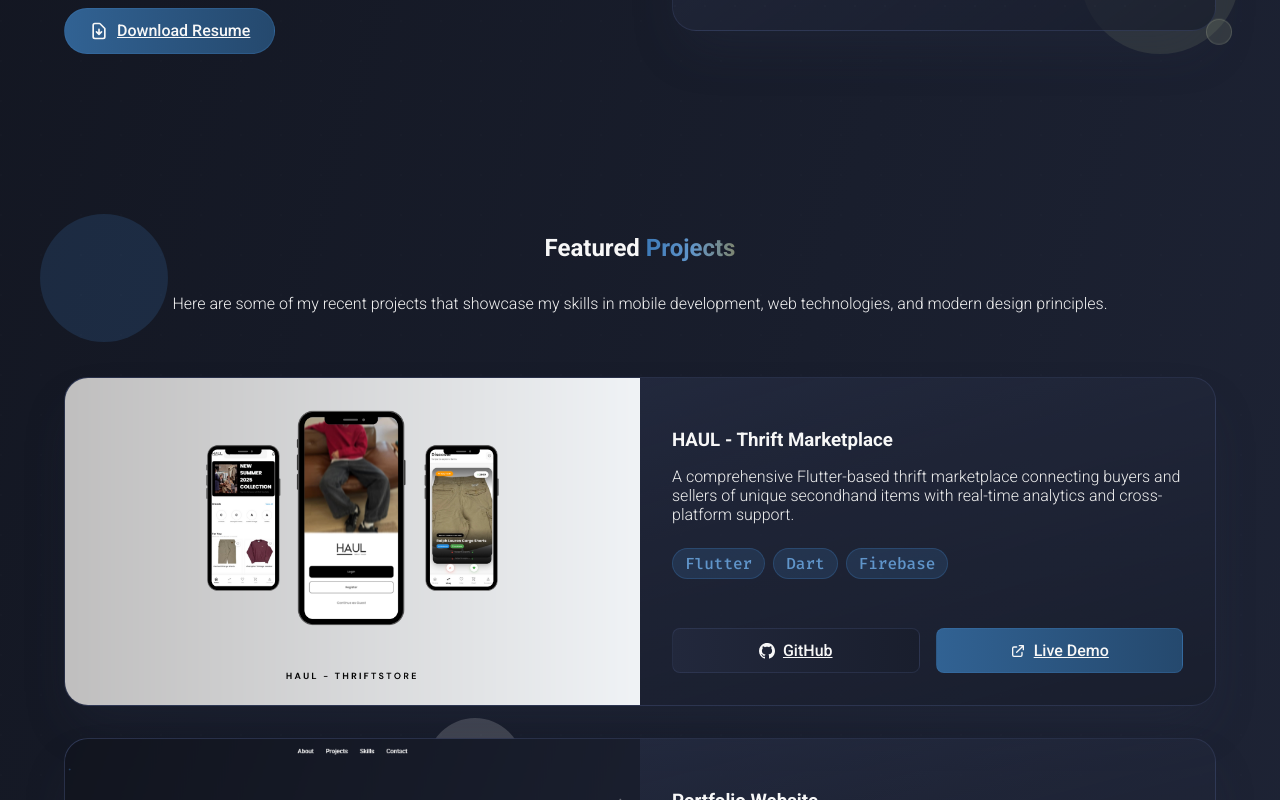
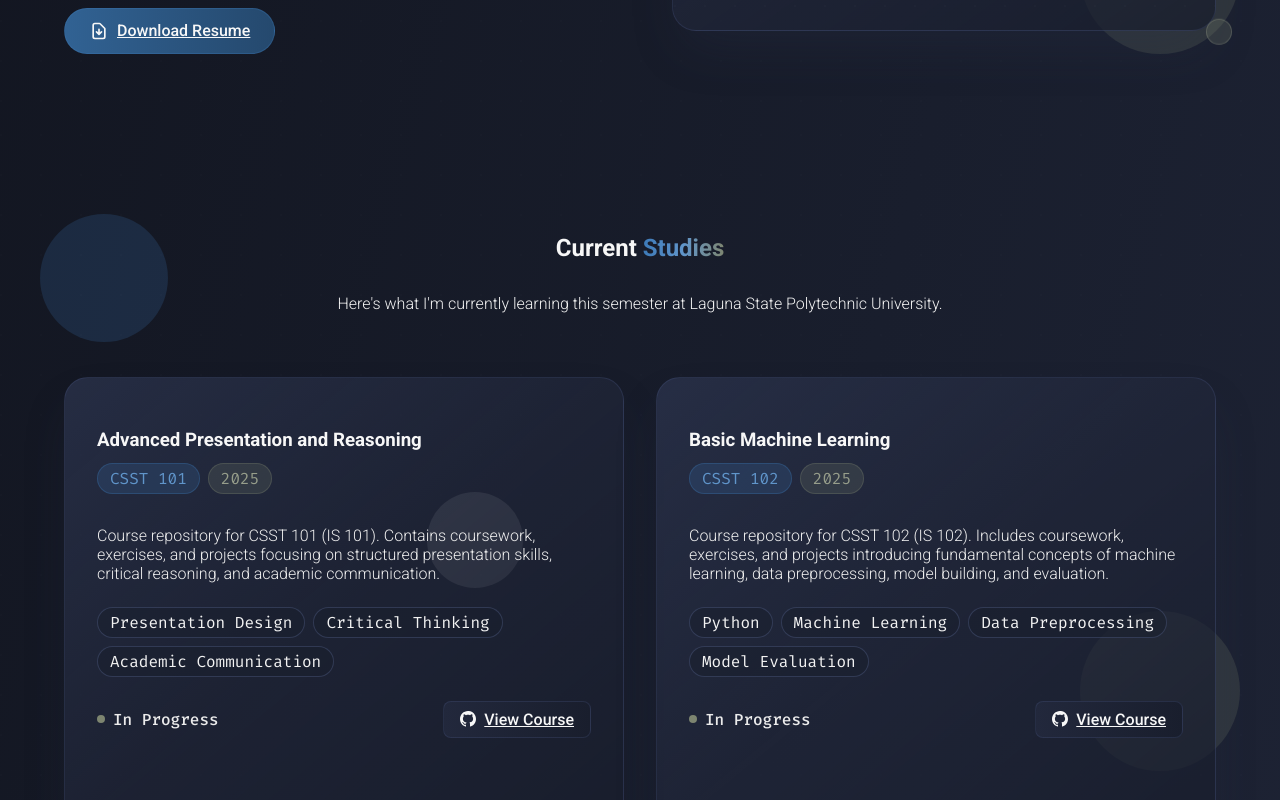
Before and after one commit to emperuna/my-portfolio, a React (Vite) app: page / in a window 1280 px wide. Shown: the part 1260-2060 px from the top of the page. Built offline with nearby package versions, Linux system fonts and the light colour scheme.

Commit message:
feat: add Activities component to showcase current courses

```diff
--- a/src/App.jsx
+++ b/src/App.jsx
@@ -6,6 +6,7 @@
 import Skills from './components/Skills'
 import Contact from './components/Contact'
 import Footer from './components/Footer'
+import Activities from './components/Activities'
 
 const App = () => {
   return (
@@ -13,6 +14,7 @@
       <Header />
       <Hero />
       <About />
+      <Activities />
       <Projects />
       <Skills />
       <Contact />
--- /dev/null
+++ b/src/components/Activities.jsx
@@ -0,0 +1,117 @@
+import React from 'react'
+
+const Activities = () => {
+  const currentCourses = [
+    {
+      code: "CSST 101",
+      title: "Advanced Presentation and Reasoning",
+      description: "Course repository for CSST 101 (IS 101). Contains coursework, exercises, and projects focusing on structured presentation skills, critical reasoning, and academic communication.",
+      technologies: ["Presentation Design", "Critical Thinking", "Academic Communication"],
+      status: "In Progress",
+      semester: "2025",
+      github: "https://emperuna.github.io/CSST-101/"
+    },
+    {
+      code: "CSST 102",
+      title: "Basic Machine Learning",
+      description: "Course repository for CSST 102 (IS 102). Includes coursework, exercises, and projects introducing fundamental concepts of machine learning, data preprocessing, model building, and evaluation.",
+      technologies: ["Python", "Machine Learning", "Data Preprocessing", "Model Evaluation"],
+      status: "In Progress",
+      semester: "2025",
+      github: "https://emperuna.github.io/CSST-102/"
+    }
+  ]
+
+  return (
+    <section id="activities" className="section relative overflow-hidden">
+      <div className="absolute inset-0 opacity-20">
+        <div className="absolute top-20 left-10 w-32 h-32 bg-steel-blue-400 rounded-full blur-3xl animate-pulse delay-300"></div>
+        <div className="absolute bottom-20 right-10 w-40 h-40 bg-reseda-green-400 rounded-full blur-3xl animate-pulse delay-1000"></div>
+        <div className="absolute top-1/2 left-1/3 w-24 h-24 bg-anti-flash-400 rounded-full blur-2xl animate-pulse delay-700"></div>
+      </div>
+
+      <div className="absolute inset-0 opacity-10">
+        <div className="absolute inset-0" style={{
+          backgroundImage: `radial-gradient(circle at 1px 1px, rgba(255,255,255,0.1) 1px, transparent 0)`,
+          backgroundSize: '40px 40px'
+        }}></div>
+      </div>
+
+      <div className="container-custom relative z-10">
+        <div className="text-center mb-16">
+          <h2 className="text-4xl md:text-5xl lg:text-6xl font-bold text-anti-flash-100 mb-8 tracking-tight font-sans">
+            Current{' '}
+            <span className="bg-gradient-to-r from-steel-blue-400 via-steel-blue-300 to-reseda-green-400 bg-clip-text text-transparent">
+              Studies
+            </span>
+          </h2>
+          <p className="text-lg md:text-xl text-anti-flash-200 leading-relaxed font-light max-w-3xl mx-auto font-sans">
+            Here's what I'm currently learning this semester at Laguna State Polytechnic University.
+          </p>
+        </div>
+
+        <div className="grid lg:grid-cols-2 gap-8 max-w-5xl mx-auto">
+          {currentCourses.map((course, index) => (
+            <div key={index} className="animate-slide-up" style={{ animationDelay: `${index * 200}ms` }}>
+              <div className="bg-gradient-to-br from-space-cadet-600/80 via-space-cadet-700/60 to-space-cadet-800/80 rounded-3xl p-8 shadow-2xl border border-space-cadet-500/30 backdrop-blur-sm hover:scale-105 transition-all duration-300 hover:shadow-xl h-full group">
+                <div className="flex items-start justify-between mb-4">
+                  <div className="flex-1">
+                    <h3 className="text-2xl font-bold text-anti-flash-100 mb-3 font-sans group-hover:text-steel-blue-300 transition-colors duration-200">
+                      {course.title}
+                    </h3>
+                    <div className="flex items-center gap-2 mb-4">
+                      <span className="text-sm font-mono text-steel-blue-300 bg-steel-blue-400/20 px-3 py-1 rounded-full border border-steel-blue-400/30">
+                        {course.code}
+                      </span>
+                      <span className="text-sm text-reseda-green-300 bg-reseda-green-400/20 px-3 py-1 rounded-full font-mono border border-reseda-green-400/30">
+                        {course.semester}
+                      </span>
+                    </div>
+                  </div>
+                </div>
+
+                <p className="text-anti-flash-300 leading-relaxed mb-6 font-sans font-light">
+                  {course.description}
+                </p>
+
+                <div className="flex flex-wrap gap-2 mb-6">
+                  {course.technologies.map((tech, techIndex) => (
+                    <span
+                      key={techIndex}
+                      className="px-3 py-1 bg-space-cadet-800/50 text-anti-flash-200 text-sm rounded-full border border-space-cadet-400/30 font-mono hover:bg-space-cadet-700/50 transition-colors duration-200"
+                    >
+                      {tech}
+                    </span>
+                  ))}
+                </div>
+
+                <div className="flex items-center justify-between">
+                  <div className="flex items-center gap-2">
+                    <div className="w-2 h-2 bg-reseda-green-400 rounded-full animate-pulse"></div>
+                    <span className="text-sm font-medium text-anti-flash-400 font-mono">
+                      {course.status}
+                    </span>
+                  </div>
+
+                  <a
+                    href={course.github}
+                    target="_blank"
+                    rel="noopener noreferrer"
+                    className="flex items-center gap-2 px-4 py-2 bg-gradient-to-r from-space-cadet-700 to-space-cadet-800 hover:from-space-cadet-600 hover:to-space-cadet-700 text-anti-flash-100 text-sm font-medium rounded-lg transition-all duration-200 border border-space-cadet-500/30 hover:border-steel-blue-400/50 font-sans"
+                  >
+                    <svg className="w-4 h-4" fill="currentColor" viewBox="0 0 24 24">
+                      <path d="M12 0c-6.626 0-12 5.373-12 12 0 5.302 3.438 9.8 8.207 11.387.599.111.793-.261.793-.577v-2.234c-3.338.726-4.033-1.416-4.033-1.416-.546-1.387-1.333-1.756-1.333-1.756-1.089-.745.083-.729.083-.729 1.205.084 1.839 1.237 1.839 1.237 1.07 1.834 2.807 1.304 3.492.997.107-.775.418-1.305.762-1.604-2.665-.305-5.467-1.334-5.467-5.931 0-1.311.469-2.381 1.236-3.221-.124-.303-.535-1.524.117-3.176 0 0 1.008-.322 3.301 1.23.957-.266 1.983-.399 3.003-.404 1.02.005 2.047.138 3.006.404 2.291-1.552 3.297-1.23 3.297-1.30.653 1.653.242 2.874.118 3.176.77.84 1.235 1.911 1.235 3.221 0 4.609-2.807 5.624-5.479 5.921.43.372.823 1.102.823 2.222v3.293c0 .319.192.694.801.576 4.765-1.589 8.199-6.086 8.199-11.386 0-6.627-5.373-12-12-12z"/>
+                    </svg>
+                    View Course
+                  </a>
+                </div>
+              </div>
+            </div>
+          ))}
+        </div>
+      </div>
+    </section>
+  )
+}
+
+export default Activities
```
